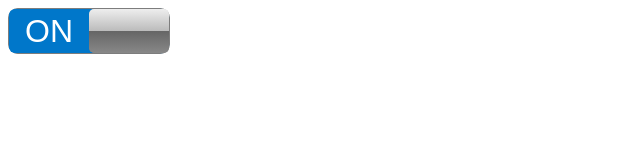
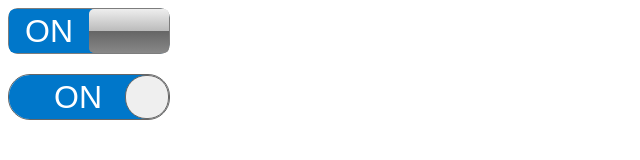
Before and after one commit to lichangwei/dive-into-html5, a plain HTML site: page sample/switch.html in a window 1280 px wide. Shown: the whole page, without its empty margins (0-640 px from the left). Drawn offline with Linux system fonts and the light colour scheme.

Commit message:
another switch button

```diff
--- a/sample/switch.html
+++ b/sample/switch.html
@@ -63,12 +63,69 @@
             .switch.off .bar{
                 left: 0;
             }
+
+            .switch-radius{
+                position: relative;
+                width: 160px;
+                height: 44px;
+                border: 1px solid #666;
+                border-radius: 22px;
+                background: #EAEAEA;
+                overflow: hidden;
+                font-family: arial;
+                font-size: 0;
+                white-space: nowrap;
+                -moz-user-select: none;
+                -webkit-user-select: none;
+                user-select: none;
+                top: 20px;
+            }
+            .switch-radius .bar{
+                position: relative;
+            }
+            .switch-radius.off .bar{
+                left: -116px;
+            }
+            .switch-radius .on, .switch-radius .off{
+                position: relative;
+                width: 138px;
+                height: 100%;
+                color: #FFF;
+                line-height: 44px;
+                font-size: 32px;
+                text-align: center;
+                display: inline-block;
+            }
+            .switch-radius .on{
+                background: #0077CA;
+            }
+            .switch-radius .off{
+                background: #848689;
+            }
+            .switch-radius .btn{
+                position: absolute;
+                top: 0;
+                left: 116px;
+                width: 42px;
+                height: 42px;
+                border: 1px solid #666;
+                border-radius: 21px;
+                background: #EFEFEF;
+                display: inline-block;
+            }
 		</style>
 	</head>
 	<body>
 		<div class="switch on">
 		    <span class="bar"></span>
 		</div>
+		<div class="switch-radius on">
+		    <div class="bar">
+		        <span class="on">ON</span>
+                <span class="off">OFF</span>
+                <span class="btn"></span>
+		    </div>
+        </div>
 		<script src="../scripts/libs/jquery-1.7.1.min.js"></script>
 		<script src="../scripts/utils.js"></script>
 		<script>
@@ -110,6 +167,38 @@ $(document).delegate('.switch .bar', 'mousedown touchstart', function(e){
     });
 });
 
+$(document).delegate('.switch-radius', 'mousedown touchstart', function(e){
+    e.preventDefault();
+    e.stopPropagation();
+    var $this = $(this);
+    var $bar = $this.children();
+    var startX = e.clientX === void 0 ? e.originalEvent.targetTouches[0].pageX : e.clientX;
+    var left = parseInt(utils.getComputedProperty($bar[0], 'left')) || 0;console.log(left)
+    var currX, to, moved = false;
+    $this.bind('mousemove.switch touchmove.switch', function(e){
+        e.preventDefault();
+        e.stopPropagation();
+        moved = true;
+        currX = e.clientX === void 0 ? e.originalEvent.targetTouches[0].pageX : e.clientX;
+        to = left + currX - startX;
+        if( to < -116 ) to = -116;
+        if( to > 0 ) to = 0;
+        $bar.css('left', to + 'px');
+    })
+    $this.bind('mouseup.switch mouseleave.switch touchend.switch', function(e){
+        e.preventDefault();
+        e.stopPropagation();
+        $this.unbind('.switch');
+        $bar.css('left', '');
+        if( !moved ){
+            return $this[0].className = 'switch-radius ' + ($this.hasClass('off') ? 'on' : 'off');
+        }
+        currX = e.clientX === void 0 ? e.originalEvent.targetTouches[0].pageX : e.clientX;
+        to = left + currX - startX;
+        $this[0].className = 'switch-radius ' + (to > -58 ? 'on' : 'off');
+    });
+});
+
 });
 		</script>
 	</body>
```
